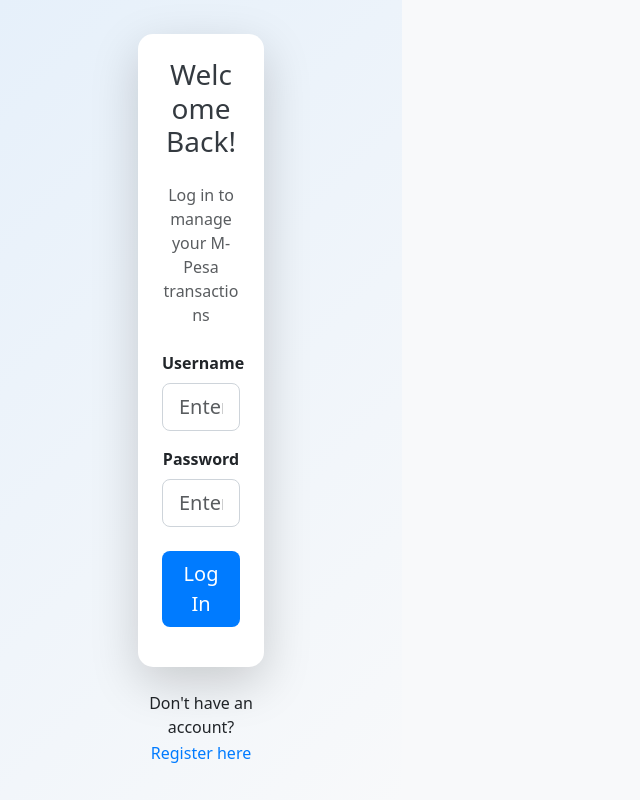
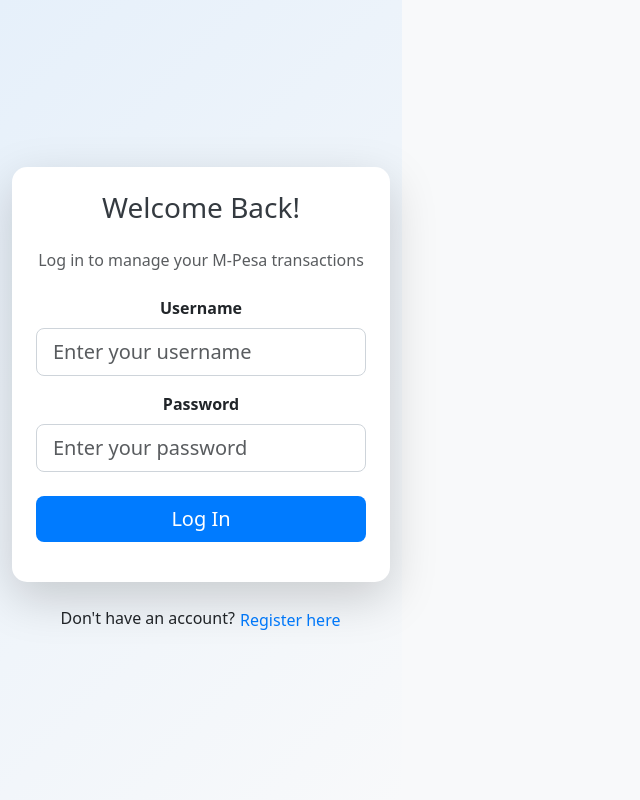
Before and after one commit to WabukoWabuko/smart-hustler-toolkit, a React (Vite) app in the folder frontend/: page / in a window 1280 px wide. Shown: the whole page, without its empty margins (0-640 px from the left). Built offline with nearby package versions, Linux system fonts and the light colour scheme.

Commit message:
Unified main app layout into single column and centered login/register UI

```diff
--- a/frontend/src/App.css
+++ b/frontend/src/App.css
@@ -84,7 +84,10 @@
 }
 
 .auth-wrapper {
+  max-width: 400px;
+  width: 100%;
   text-align: center;
+  margin: 0 auto;
 }
 
 .auth-card {
--- a/frontend/src/App.jsx
+++ b/frontend/src/App.jsx
@@ -112,7 +112,7 @@
     return (
       <div className={`auth-page ${darkMode ? 'bg-dark text-white' : 'bg-light'}`}>
         <div className="container d-flex justify-content-center align-items-center min-vh-100">
-          <div className="col-md-4 auth-wrapper">
+          <div className="auth-wrapper">
             {showRegister ? (
               <Register setToken={setToken} setShowRegister={setShowRegister} />
             ) : (
@@ -147,8 +147,9 @@
           </button>
         </div>
       </div>
-      <div className="row">
-        <div className="col-md-4">
+      <div className="row justify-content-center">
+        <div className="col-12 col-md-10">
+          {/* SMS Input Section */}
           <div className={`card p-4 mb-4 ${darkMode ? 'bg-secondary text-white' : ''}`}>
             <h3>Paste M-Pesa SMS</h3>
             <textarea
@@ -174,11 +175,11 @@
               </div>
             )}
           </div>
-        </div>
-        <div className="col-md-8">
+
+          {/* Charts Section */}
           <div className="row">
-            <div className="col-12 col-lg-6">
-              <div className={`card p-4 mb-4 ${darkMode ? 'bg-secondary text-white' : ''}`}>
+            <div className="col-12 col-md-6 mb-4">
+              <div className={`card p-4 ${darkMode ? 'bg-secondary text-white' : ''}`}>
                 <h3>Daily Transactions</h3>
                 <div className="chart-container">
                   <Line
@@ -193,8 +194,8 @@
                 </div>
               </div>
             </div>
-            <div className="col-12 col-lg-6">
-              <div className={`card p-4 mb-4 ${darkMode ? 'bg-secondary text-white' : ''}`}>
+            <div className="col-12 col-md-6 mb-4">
+              <div className={`card p-4 ${darkMode ? 'bg-secondary text-white' : ''}`}>
                 <h3>Monthly Transactions</h3>
                 <div className="chart-container">
                   <Line
@@ -210,6 +211,8 @@
               </div>
             </div>
           </div>
+
+          {/* Transaction History Section */}
           <div className={`card p-4 ${darkMode ? 'bg-secondary text-white' : ''}`}>
             <h3>Transaction History</h3>
             {transactions.length > 0 ? (
```
